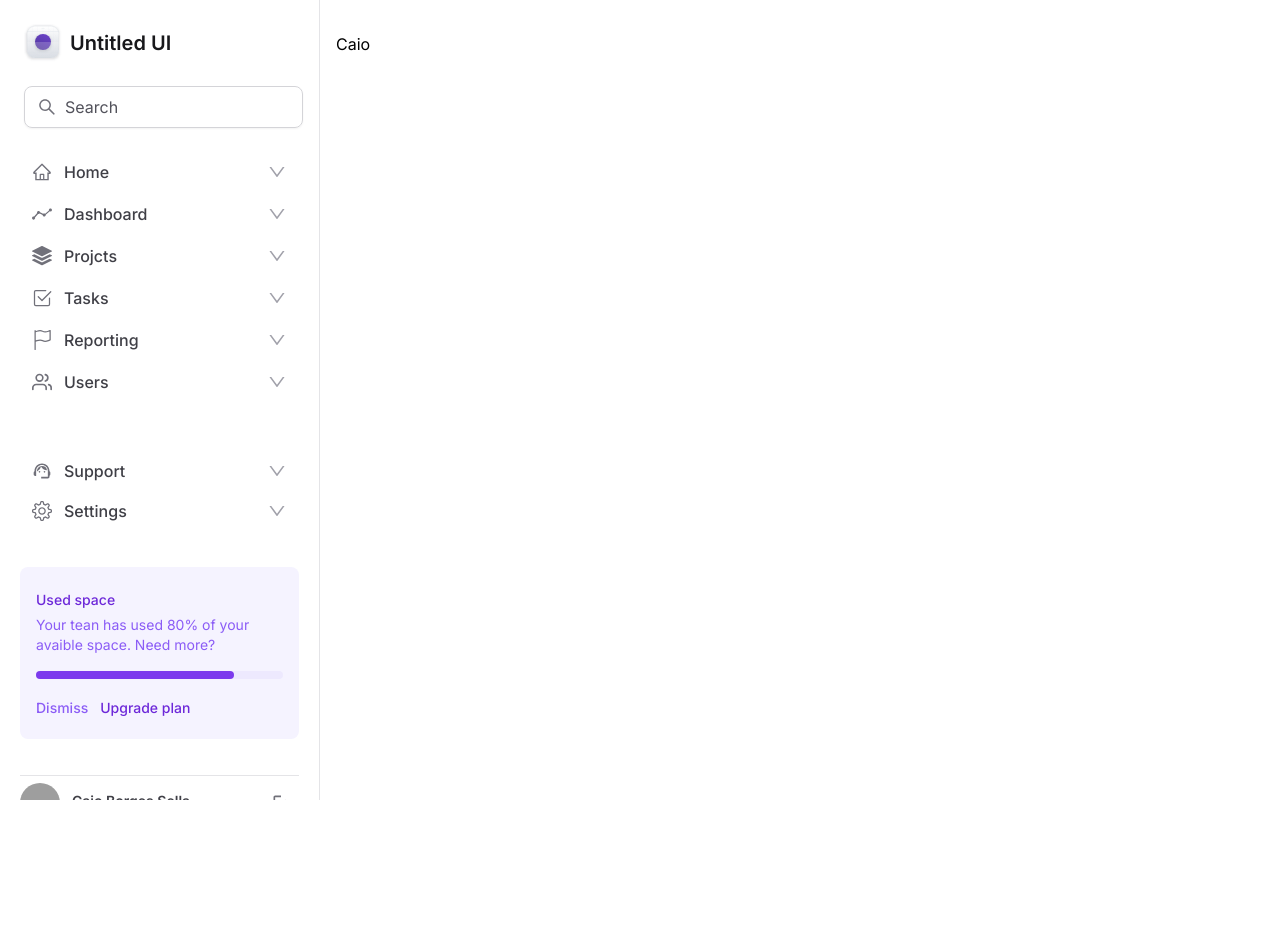
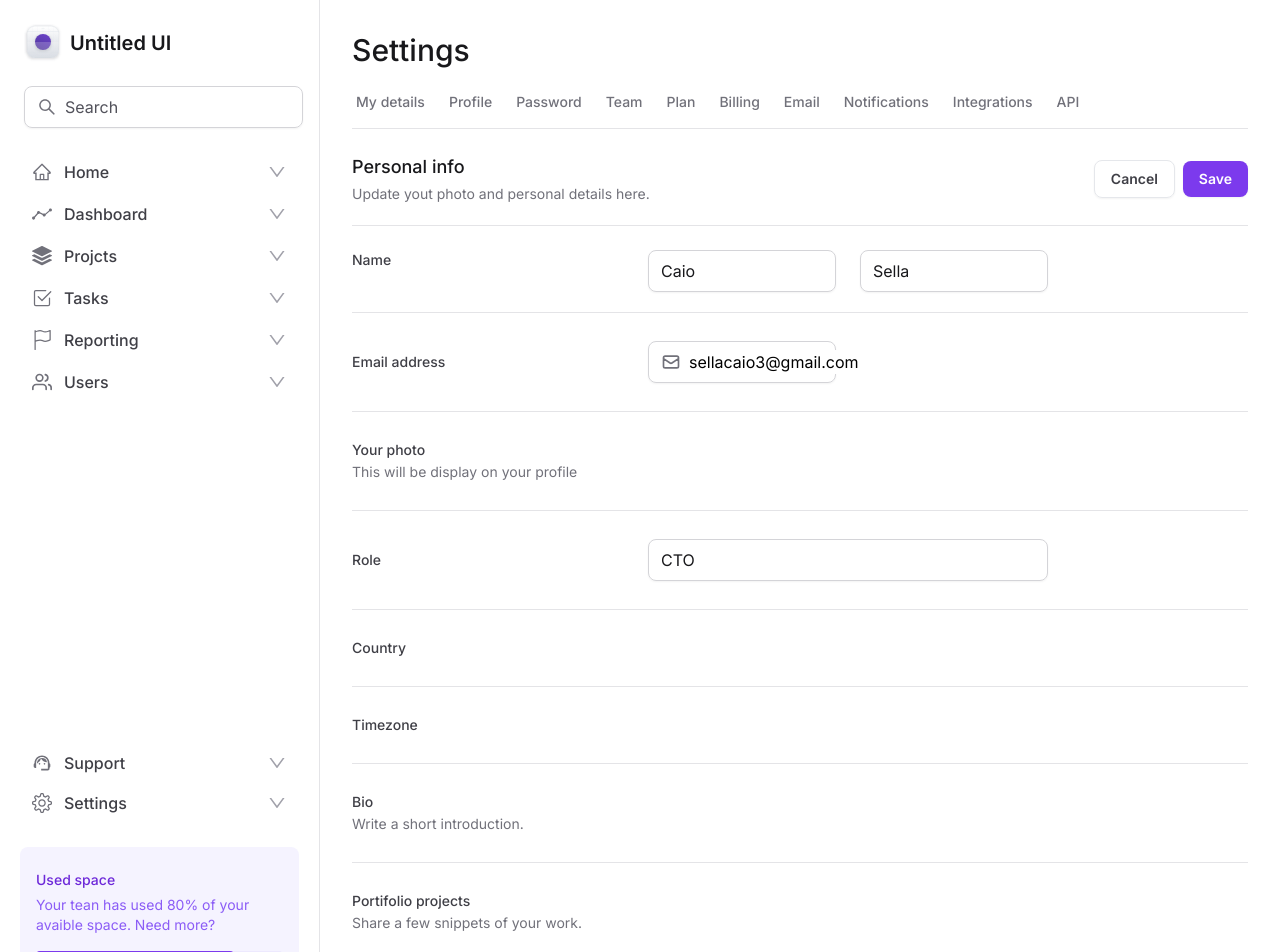
Before and after one commit to CAIOZIn1/tailwind-next, a Next.js app: page / in a window 1280 px wide. Shown: the top 952 px of the page. Before the commit the page ends 800 px from the top, so only its background shows below. Built offline with nearby package versions, Linux system fonts and the light colour scheme; grey boxes are pictures that could not be loaded.

Commit message:
Form 70% done

```diff
--- a/package.json
+++ b/package.json
@@ -9,6 +9,8 @@
     "lint": "next lint"
   },
   "dependencies": {
+    "@radix-ui/react-icons": "^1.3.0",
+    "@radix-ui/react-tabs": "^1.0.4",
     "@types/node": "20.4.9",
     "@types/react": "18.2.20",
     "@types/react-dom": "18.2.7",
--- a/src/app/layout.tsx
+++ b/src/app/layout.tsx
@@ -16,11 +16,11 @@ export default function RootLayout({
   children: React.ReactNode
 }) {
   return (
-    <html lang="pt-br">
+    <html lang="pt-br" className='antialiased'>
       <body className={inter.className}>
         <div className='grid min-h-screen grid-cols-app'>
           <Sidebar />
-          <main className='px-4 pb-12 pt-8'>
+          <main className='px-8 pb-12 pt-8'>
             {children}
           </main>
         </div>
--- a/src/app/page.tsx
+++ b/src/app/page.tsx
@@ -1,9 +1,161 @@
-import Image from 'next/image'
+import SettingsTabs from "@/components/SettingsTabs";
+import * as Input from '@/components/Input';
+
+import {HiOutlineMail} from 'react-icons/hi';
 
 export default function Home() {
   return (
-    <main>
-      Caio
-    </main>
+    <>
+      <h1 className="text-3xl font-medium text-zinc-900">Settings</h1>
+
+      <SettingsTabs />
+
+      <div className="mt-6 flex flex-col ">
+
+        <div className="flex flex-row justify-between pb-5 border-b border-zinc-200">
+          <div className="space-y-1">
+            <h2 className="text-lg font-medium text-zinc-900">Personal info</h2>
+            <span className="text-sm text-zinc-500">
+              Update yout photo and personal details here.
+            </span>
+          </div>
+          <div className="flex items-center gap-2">
+            <button
+              type="button"
+              className="rounded-lg px-4 py-2 text-sm font-semibold shadow-sm border border-zinc300 text-zinc-700 hover:bg-zinc-50"
+            >
+              Cancel
+            </button>
+            <button
+              type="submit"
+              form="settings"
+              className="rounded-lg px-4 py-2 text-sm font-semibold shadow-sm bg-violet-600 text-white hover:bg-violet-700"
+            >
+              Save
+            </button>
+          </div>
+        </div>
+
+        <form id="settings" className="mt-6 flex flex-col w-full gap-5 divide-y divide-zinc-200">
+          <div className="grid gap-3 grid-cols-form">
+            <label
+              htmlFor="firstName"
+              className="text-sm font-medium text-zinc-700">
+                Name
+            </label>
+
+            <div className="grid gap-6 grid-cols-2">
+              <Input.InputRoot>
+                <Input.InputControl id='firstName' defaultValue='Caio'/>
+              </Input.InputRoot>
+
+              <Input.InputRoot>
+                <Input.InputControl defaultValue='Sella' />
+              </Input.InputRoot>
+            </div>
+          </div>
+
+          <div className="grid gap-3 grid-cols-form pt-7 pb-2 items-center">
+            <label
+              htmlFor="email"
+              className="text-sm font-medium text-zinc-700">
+                Email address
+            </label>
+
+            <div className="grid gap-6 grid-cols-2">
+              <Input.InputRoot>
+                <Input.InputPrefix>
+                  <HiOutlineMail className='h-5 text-zinc-500 w-5' />
+                </Input.InputPrefix>
+
+                <Input.InputControl className="truncate focus-visible:outline-none" id='email' defaultValue='sellacaio3@gmail.com'/>
+              </Input.InputRoot>
+            </div>
+          </div>
+
+          <div className="grid gap-3 grid-cols-form pt-7 pb-2 items-center">
+            <label
+              htmlFor="yourPhoto"
+              className="text-sm font-medium text-zinc-700">
+                Your photo
+                <span className="mt-0.5 block text-sm font-normal text-zinc-500">
+                  This will be display on your profile
+                </span>
+            </label>
+            <div></div>
+          </div>
+
+          <div className="grid gap-3 grid-cols-form pt-7 pb-2 items-center">
+            <label
+              htmlFor="role"
+              className="text-sm font-medium text-zinc-700">
+                Role
+            </label>
+
+            <Input.InputRoot>
+              <Input.InputControl id='role' defaultValue='CTO'/>
+            </Input.InputRoot>
+          </div>
+
+          <div className="grid gap-3 grid-cols-form pt-7 pb-2 items-center">
+            <label
+              htmlFor="country"
+              className="text-sm font-medium text-zinc-700">
+                Country
+            </label>
+            <div></div>
+          </div>
+
+          <div className="grid gap-3 grid-cols-form pt-7 pb-2 items-center">
+            <label
+              htmlFor="timezone"
+              className="text-sm font-medium text-zinc-700">
+                Timezone
+            </label>
+            <div></div>
+          </div>
+
+          <div className="grid gap-3 grid-cols-form pt-7 pb-2 items-center">
+            <label
+              htmlFor="bio"
+              className="text-sm font-medium text-zinc-700">
+                Bio
+                <span className="mt-0.5 block text-sm font-normal text-zinc-500">
+                  Write a short introduction.
+                </span>
+            </label>
+            <div></div>
+          </div>
+
+          <div className="grid gap-3 grid-cols-form pt-7 pb-2 items-center">
+            <label
+              htmlFor="projects"
+              className="text-sm font-medium text-zinc-700">
+                Portifolio projects
+                <span className="mt-0.5 block text-sm font-normal text-zinc-500">
+                  Share a few snippets of your work.
+                </span>
+            </label>
+            <div></div>
+          </div>
+
+          <div className="flex items-center justify-end gap-2 pt-5">
+            <button
+                type="button"
+                className="rounded-lg px-4 py-2 text-sm font-semibold shadow-sm border border-zinc300 text-zinc-700 hover:bg-zinc-50"
+              >
+                Cancel
+              </button>
+              <button
+                type="submit"
+                form="settings"
+                className="rounded-lg px-4 py-2 text-sm font-semibold shadow-sm bg-violet-600 text-white hover:bg-violet-700"
+              >
+                Save
+              </button>
+          </div>
+        </form>
+      </div>
+    </>
   )
 }
--- /dev/null
+++ b/src/components/SettingsTabs/TabItem.tsx
@@ -0,0 +1,23 @@
+'use client';
+
+import * as Tabs from '@radix-ui/react-tabs';
+
+
+export interface TabItemProps {
+  value: string,
+  title: string,
+
+}
+
+const TabItem: React.FC<TabItemProps> = ({value, title}) => {
+  return (
+    <Tabs.Trigger
+      value={value}
+      className={`px-1 pb-4 text-sm font-medium text-zinc-500 hover:text-violet-700 data-[state=active]:text-violet-700`}
+    >
+      <span>{title}</span>
+    </Tabs.Trigger>
+   );
+}
+
+export default TabItem;
--- /dev/null
+++ b/src/components/SettingsTabs/index.tsx
@@ -0,0 +1,66 @@
+'use client';
+
+import * as Tabs from '@radix-ui/react-tabs';
+import TabItem from './TabItem';
+import {useState} from 'react';
+
+const SettingsTabs = () => {
+  const tabItemsContent = [
+    {
+      value: 'tab1',
+      title: 'My details'
+    },
+    {
+      value: 'tab2',
+      title: 'Profile'
+    },
+    {
+      value: 'tab3',
+      title: 'Password'
+    },
+    {
+      value: 'tab4',
+      title: 'Team'
+    },
+    {
+      value: 'tab5',
+      title: 'Plan '
+    },
+    {
+      value: 'tab6',
+      title: 'Billing'
+    },
+    {
+      value: 'tab7',
+      title: 'Email'
+    },
+    {
+      value: 'tab8',
+      title: 'Notifications '
+    },
+    {
+      value: 'tab9',
+      title: 'Integrations'
+    },
+    {
+      value: 'tab10',
+      title: 'API'
+    },
+  ]
+
+  return (
+    <>
+      <Tabs.Root>
+        <Tabs.List className='mt-6 flex w-full items-center gap-4 border-b border-zinc-200'>
+
+          {tabItemsContent.map((args) => (
+            <TabItem value={args.value} title={args.title} key={args.value}/>
+          ))}
+        </Tabs.List>
+      </Tabs.Root>
+
+    </>
+   );
+}
+
+export default SettingsTabs;
--- a/src/components/Sidebar/index.tsx
+++ b/src/components/Sidebar/index.tsx
@@ -23,7 +23,7 @@ const Sidebar = () => {
 
       <MainNavigation />
 
-      <div className='mt-auto flex flex-col gap-9'>
+      <div className='mt-auto flex flex-col gap-6'>
         <nav>
           <NavItem title='Support' icon={MdOutlineSupportAgent}/>
           <NavItem title='Settings' icon={SlSettings}/>
--- a/tailwind.config.ts
+++ b/tailwind.config.ts
@@ -8,7 +8,8 @@ module.exports = {
     extend: {
       gridTemplateColumns: {
         app: 'minmax(18rem, 20rem) 1fr',
-        profile: 'max-content 1fr min-content'
+        profile: 'max-content 1fr min-content',
+        form: 'minmax(7.5rem, 17.5rem) minmax(25rem, 1fr) minmax(0, 15rem)',
       }
     },
   },
```
Also changed, not shown: 1 other file (tests, documents, lock files or other folders).
